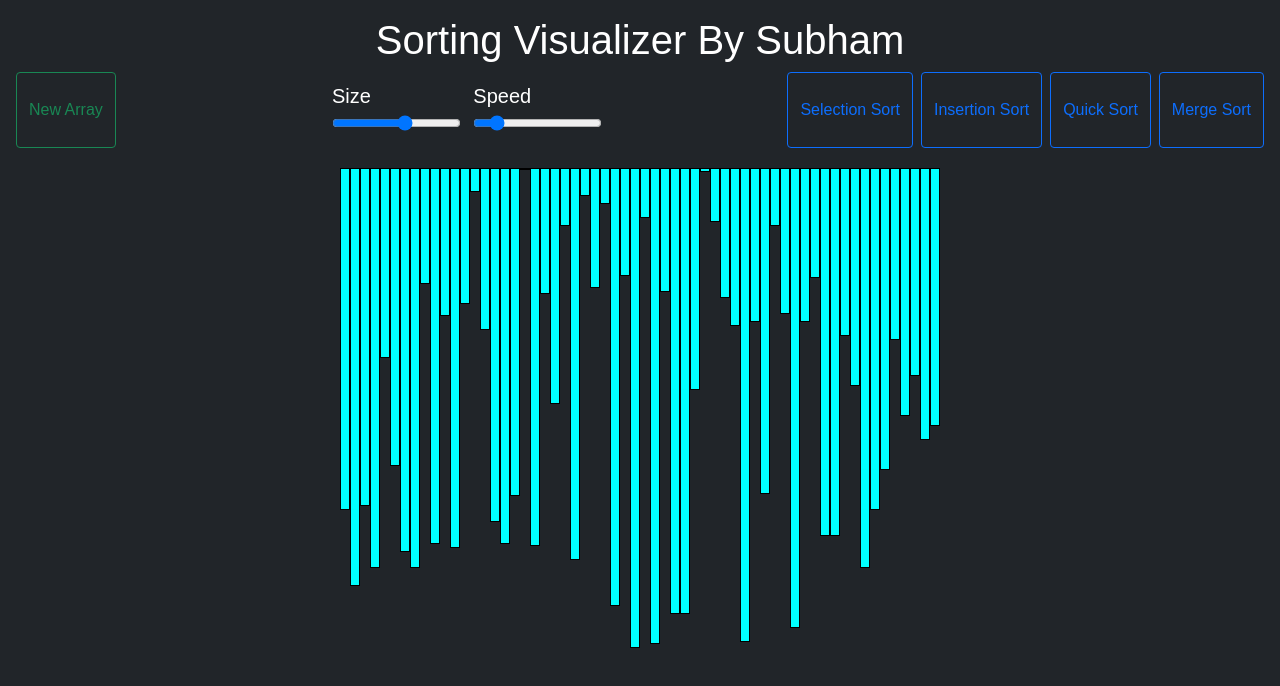
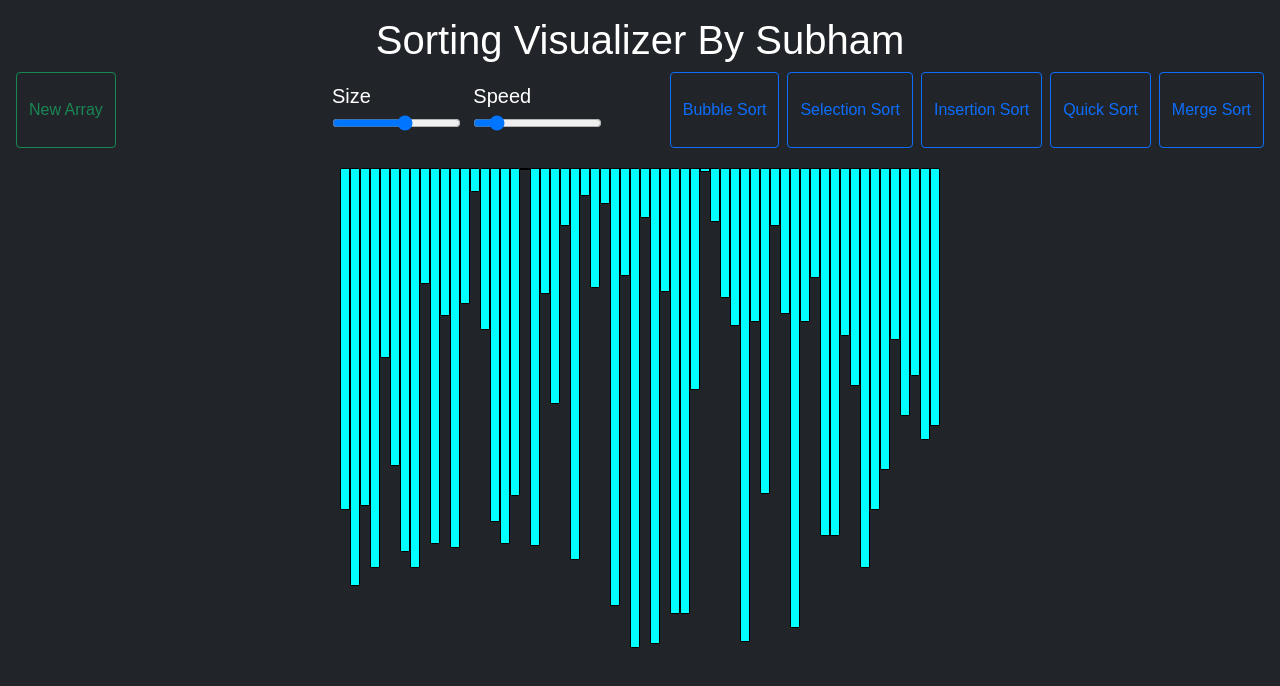
Before and after one commit to subhamg23/sorting-visualizer, a plain HTML site: page index.html in a window 1280 px wide. Drawn offline with nearby package versions, Linux system fonts and the light colour scheme.

Commit message:
Update index.html

```diff
--- a/index.html
+++ b/index.html
@@ -24,7 +24,7 @@
                 </span>
             </div>
             <div class="col gap-2 d-sm-flex justify-content-end">
-
+                <button type="button" class="btn btn-outline-primary btn-dark bubbleSort">Bubble Sort</button>
                 <button type="button" class="btn btn-outline-primary btn-dark selectionSort">Selection Sort</button>
                 <button type="button" class="btn btn-outline-primary btn-dark insertionSort">Insertion Sort</button>
                 <button type="button" class="btn btn-outline-primary btn-dark quickSort">Quick Sort</button>
```
